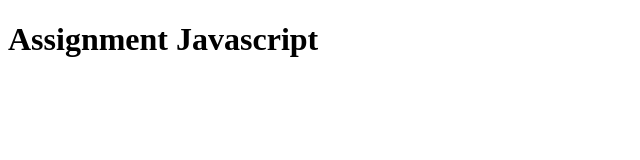
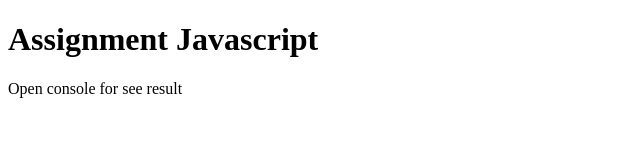
Before and after one commit to Neenapnwr/assignment-module-4, a plain HTML site: page index.html in a window 1280 px wide. Shown: the whole page, without its empty margins (0-640 px from the left). Drawn offline with Linux system fonts and the light colour scheme.

Commit message:
Update index.html

```diff
--- a/index.html
+++ b/index.html
@@ -6,6 +6,7 @@
 </head>
 <body>
 <h1>Assignment Javascript</h1>
+<p>Open console for see result</p>
 
 <script type="text/javascript" src="script.js"></script>
 </body>
```
